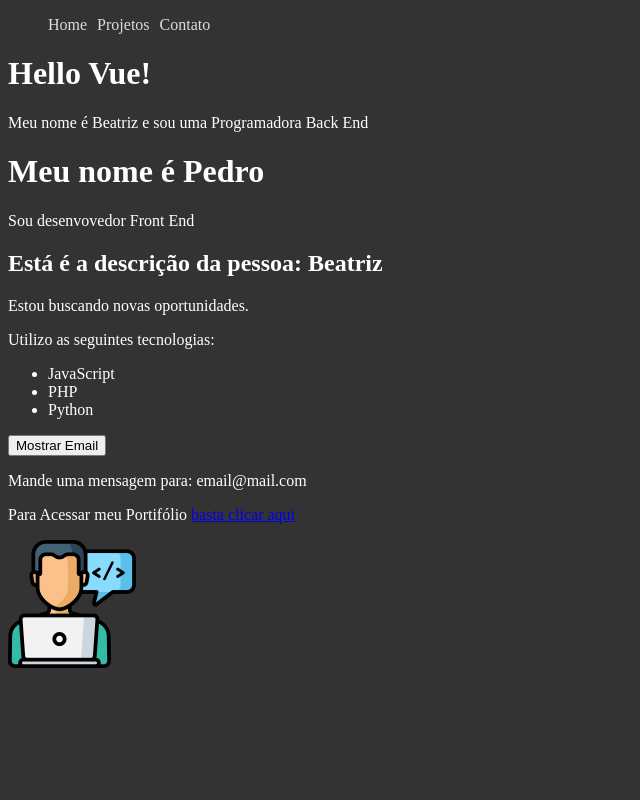
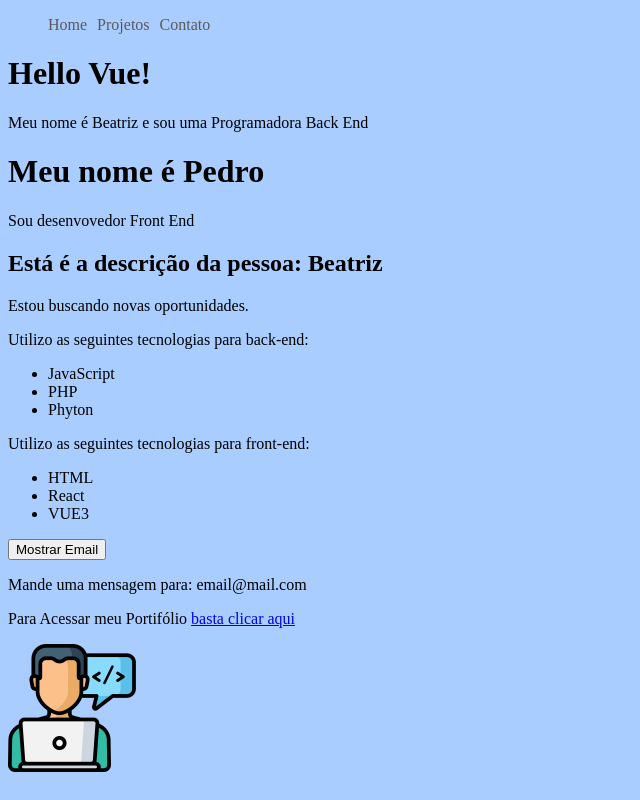
Before and after one commit to beatrizdaddea/Curso-Vue3, a Vue app in the folder Hora-Codar/Aula 3 - Vue CLI/2_projeto_vue/: page / in a window 1280 px wide. Shown: the whole page, without its empty margins (0-640 px from the left). Built offline with nearby package versions, Linux system fonts and the light colour scheme.

Commit message:
Aula 13: v-for

```diff
--- a/Hora-Codar/Aula 3 - Vue CLI/2_projeto_vue/src/App.vue
+++ b/Hora-Codar/Aula 3 - Vue CLI/2_projeto_vue/src/App.vue
@@ -26,7 +26,7 @@ export default {
 
 <style>
   body {
-    background-color: #333;
-    color: #FFF;
+    background-color: #a9cdff;
+    color: #000000;
   }
 </style>
--- a/Hora-Codar/Aula 3 - Vue CLI/2_projeto_vue/src/components/Header.vue
+++ b/Hora-Codar/Aula 3 - Vue CLI/2_projeto_vue/src/components/Header.vue
@@ -23,7 +23,7 @@
     }
 
     a {
-      color: #DDD;
+      color: #5a5a5a;
       text-decoration: none;
       transition: .5s;
     }
--- a/Hora-Codar/Aula 3 - Vue CLI/2_projeto_vue/src/components/Info.vue
+++ b/Hora-Codar/Aula 3 - Vue CLI/2_projeto_vue/src/components/Info.vue
@@ -2,11 +2,13 @@
     <div>
         <p v-if ="esta_trabalhando"> Estou trabalahndo no momento.</p>
         <p v-else> Estou buscando novas oportunidades.</p>
-        <p> Utilizo as seguintes tecnologias: </p>
+        <p> Utilizo as seguintes tecnologias para back-end: </p>
         <ul>
-            <li> JavaScript</li>
-            <li> PHP </li>
-            <li> Python </li>
+            <li  v-for="(technology, index) in backend_tecnologies" v-bind:key="index"> {{ technology }}</li>
+        </ul>
+        <p> Utilizo as seguintes tecnologias para front-end: </p>
+        <ul>
+            <li  v-for="technology in frontend_tecnologies" :key="technology.id"> {{ technology.language }}</li>
         </ul>
         <div>
             <button @click="showEmail"> {{ textoBotao }}</button>
@@ -30,7 +32,13 @@ import Picture from './Picture'
                 mostrar_email: true,
                 email: 'email@mail.com',
                 meu_link: 'https://google.com',
-                textoBotao: 'Mostrar Email'
+                textoBotao: 'Mostrar Email',
+                backend_tecnologies:["JavaScript", "PHP", "Phyton"],
+                frontend_tecnologies:[
+                    {id: 1, language: 'HTML'},
+                    {id: 2, language: 'React'},
+                    {id: 3, language: 'VUE3'},
+                ]
             }
         },
         methods:{
```
Also changed, not shown: 1 other file (tests, documents, lock files or other folders).
